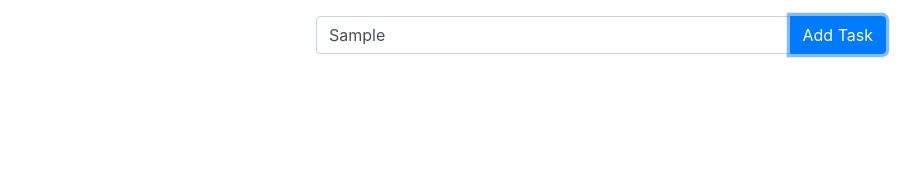
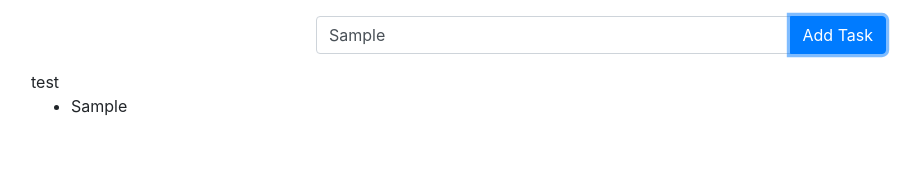
Before and after one commit to simone188535/react-todo-list, a React (Create React App) app: page / in a window 1280 px wide. Both pictures are taken after typing "Sample" into the empty fields and a click on the button "Add Task". Shown: the top 184 px of the page, without its empty margins (39-960 px from the left). Built offline with nearby package versions, Linux system fonts and the light colour scheme.

Commit message:
list displayed

```diff
--- a/src/App.js
+++ b/src/App.js
@@ -1,11 +1,13 @@
 import React from 'react';
 import TodoList from './TodoList';
+import DisplayList from './DisplayList';
 
 const App = () => {
     return (
         <div className="container">
             <div className="row">
                     <TodoList />
+                    <DisplayList />
             </div>
         </div>
     );
--- a/src/DisplayList.js
+++ b/src/DisplayList.js
@@ -0,0 +1,43 @@
+import React from 'react';
+import { connect } from 'react-redux';
+
+class DisplayList extends React.Component {
+
+    manageList = () => {
+
+        // if no results display text
+        // const { id, description } = this.props.todoListState;
+        // console.log(this.props.todoListState);
+
+        return (this.props.todoListState.map(x =>
+            [x].map(item => <li key={item.id}>{item.description}</li>)
+        ));
+        // console.log(this.props);
+
+        // const listItems= this.props.todoListState.map(x =>{
+        //     [x].map((item) => {
+        //         // allDescriptions= item.description;
+        //         allDescriptions=  <li key={item.id}>{item.description}</li>
+
+        //     });
+        // });
+    }
+    render() {
+
+        return (
+            <div>
+                <div>test</div>
+                <div><ul>{this.manageList()}</ul></div>
+            </div>
+        );
+    }
+
+}
+
+const mapStateToProps = (state) => {
+    return {
+        todoListState: state.todoList.payload
+    }
+}
+
+export default connect(mapStateToProps)(DisplayList);
--- a/src/TodoList.js
+++ b/src/TodoList.js
@@ -6,20 +6,21 @@ class TodoList extends React.Component {
 
     constructor(props) {
         super(props);
-        this.state = {value: ''};
+        this.state = {todoValue: ''};
 
         this.onSubmit = this.onSubmit.bind(this);
         this.handleState = this.handleState.bind(this);
     }
-    handleState(event){
-        this.setState({value: event.target.value});
+
+    handleState = (event) => {
+        this.setState({todoValue: event.target.value});
     }
-    onSubmit(event) {
+    onSubmit = (event) => {
         //check text value before submission
         event.preventDefault();
 
 
-        this.props.addTaskAction(this.state.value);
+        this.props.addTaskAction(this.state.todoValue);
         // this.props.test();
         // console.log(this.props);
         // console.log(this.state.value);
@@ -29,7 +30,7 @@ class TodoList extends React.Component {
         return (
             <form onSubmit={this.onSubmit} className="w-100">
                 <div className="input-group my-3 w-50 mx-auto">
-                    <input type="text" className="form-control" value={this.state.value} onChange={this.handleState} placeholder="Description"></input>
+                    <input type="text" className="form-control" value={this.state.todoValue} onChange={this.handleState} placeholder="Description"></input>
                     <div className="input-group-append">
                         <button className="btn btn-primary" type="submit">Add Task</button>
                     </div>
--- a/src/reducers/index.js
+++ b/src/reducers/index.js
@@ -2,11 +2,10 @@ import { ADD_TASK } from '../actions/action-types';
 import { combineReducers } from 'redux';
 
 const initialState = {
-    // id:0,
     payload: []
 }
 
-export const firstNamedReducer = (state = initialState, action) => {
+export const todoListReducer = (state = initialState, action) => {
 
     if (action.type === ADD_TASK) {
         return Object.assign({}, state, {
@@ -22,7 +21,7 @@ export const firstNamedReducer = (state = initialState, action) => {
 }
 
 const rootReducer = combineReducers({
-    firstNamedReducer
+    todoList: todoListReducer
 });
 
 export default rootReducer;
```
